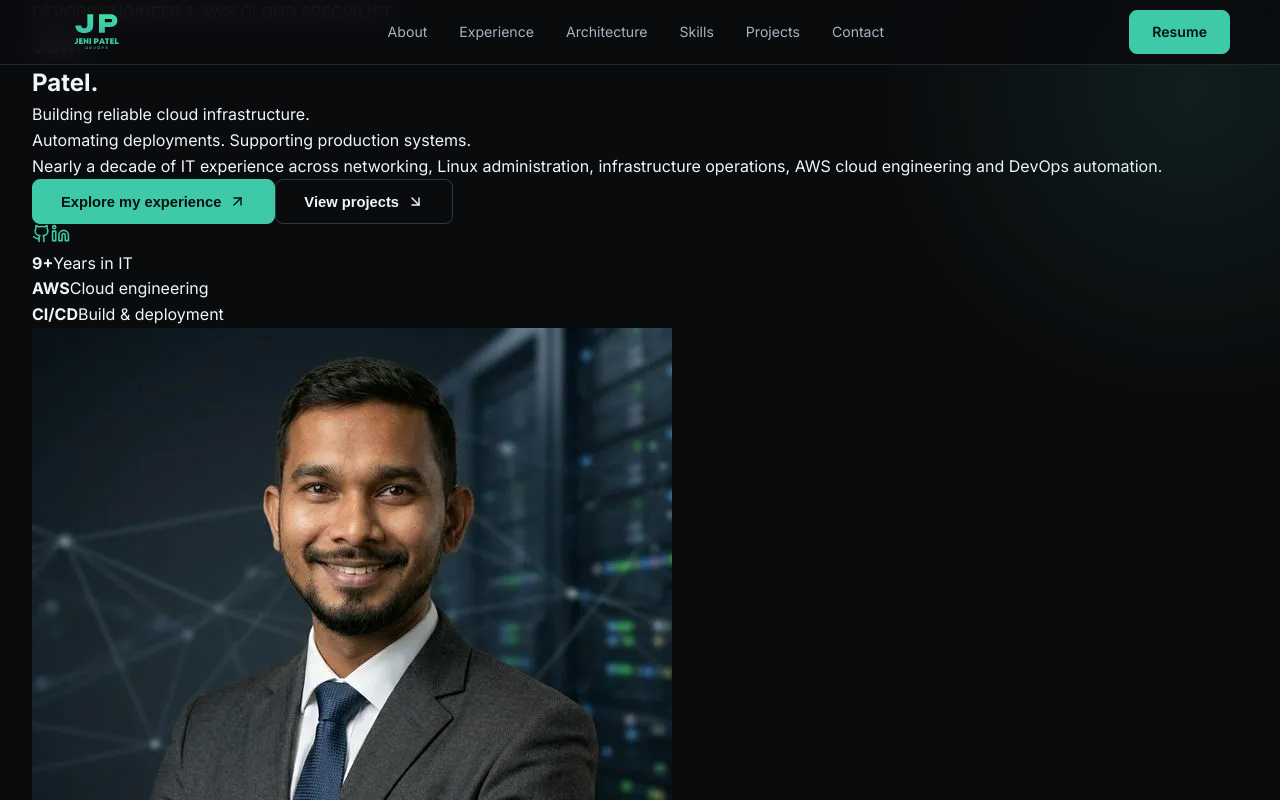
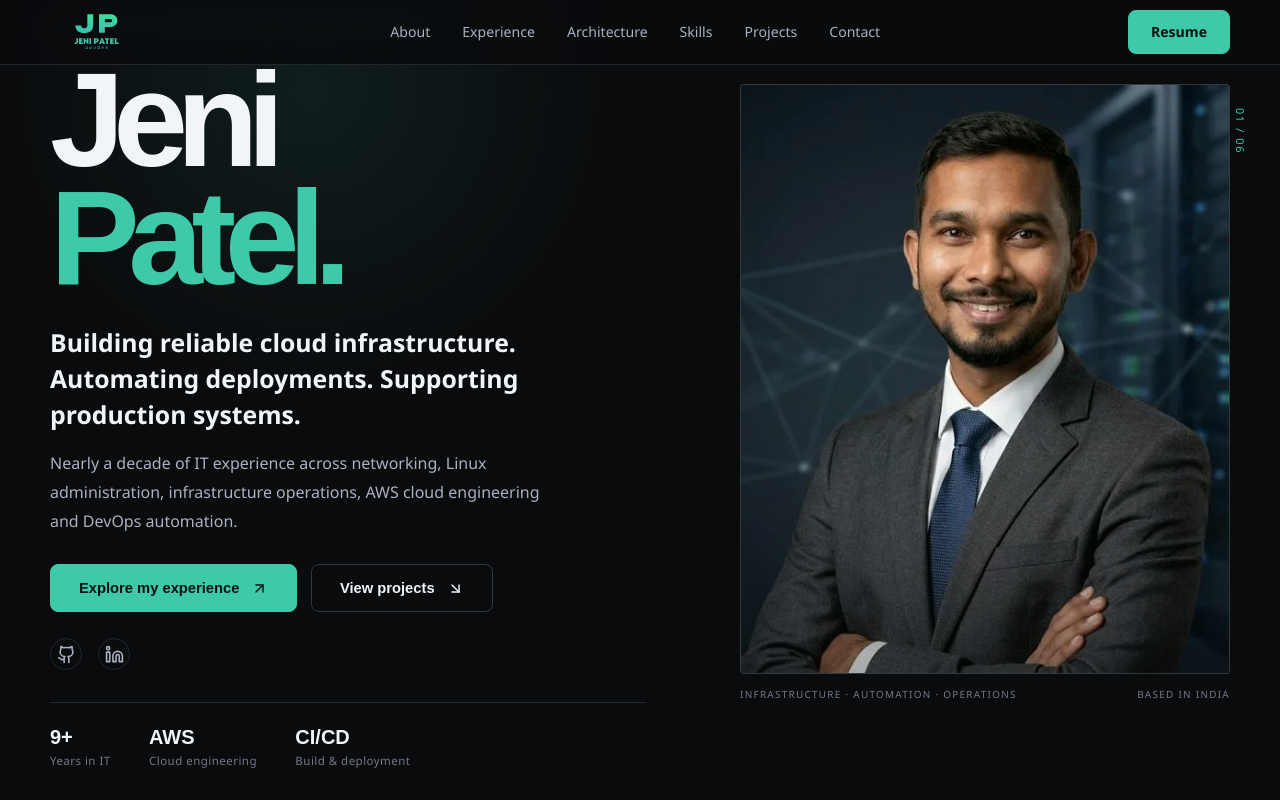
Before and after one commit to jenidevops30/portfolio, a React (Vite) app in the folder frontend/: page / in a window 1280 px wide. Shown: the top 800 px of the page. Built offline with nearby package versions, Linux system fonts and the light colour scheme.

Commit message:
Add editorial hero styles

```diff
--- a/frontend/src/App.css
+++ b/frontend/src/App.css
@@ -1113,3 +1113,36 @@ footer p {
     text-align: center;
   }
 }
+
+/* PHASE 1 — editorial portfolio hero */
+body { font-family: 'DM Sans', 'Segoe UI', system-ui, sans-serif; }
+h1, h2, h3, .editorial-name { font-family: 'Manrope', 'DM Sans', sans-serif; }
+.editorial-hero { min-height: 100svh; padding: 104px 2rem 3.5rem; display: flex; align-items: center; }
+.editorial-hero::before { content: ''; position: absolute; inset: 0; background: radial-gradient(ellipse at 78% 46%, rgba(62,201,168,.10), transparent 42%); pointer-events: none; }
+.editorial-hero-inner { position: relative; z-index: 1; width: 100%; max-width: 1180px; margin: 0 auto; display: grid; grid-template-columns: 1.08fr .92fr; gap: clamp(2rem, 6vw, 6rem); align-items: center; }
+.editorial-copy { padding: 1rem 0; }
+.editorial-eyebrow { display:flex; align-items:center; gap:.8rem; color:var(--accent); font-size:.72rem; letter-spacing:.17em; font-weight:700; margin-bottom:1.6rem; }
+.eyebrow-line { width:32px; height:1px; background:var(--accent); }
+.editorial-name { font-size:clamp(5rem, 10.5vw, 9.2rem); line-height:.88; letter-spacing:-.085em; font-weight:800; margin:0 0 1.8rem; }
+.editorial-name span { color:var(--accent); }
+.editorial-lead { color:var(--text); font-size:clamp(1.15rem, 2vw, 1.55rem); line-height:1.45; font-weight:600; margin-bottom:1rem; }
+.editorial-summary { max-width:520px; color:var(--muted); font-size:1rem; line-height:1.8; margin-bottom:1.8rem; }
+.editorial-actions { display:flex; gap:.85rem; flex-wrap:wrap; }
+.editorial-actions button { min-height:48px; }
+.editorial-actions button svg { margin-left:.25rem; }
+.editorial-socials { display:flex; gap:1rem; margin-top:1.6rem; }
+.editorial-socials a { display:inline-flex; color:var(--muted); padding:.35rem; border:1px solid var(--border); border-radius:50%; transition:color .2s,border-color .2s,transform .2s; }
+.editorial-socials a:hover { color:var(--accent); border-color:var(--accent); transform:translateY(-2px); }
+.editorial-proof { display:flex; gap:clamp(1.2rem, 3vw, 2.7rem); border-top:1px solid var(--border); margin-top:2rem; padding-top:1.4rem; }
+.editorial-proof div { display:flex; flex-direction:column; gap:.2rem; }
+.editorial-proof strong { color:var(--text); font:700 1.25rem 'Manrope',sans-serif; }
+.editorial-proof span { color:var(--muted-dim); font-size:.72rem; letter-spacing:.04em; }
+.editorial-portrait-wrap { position:relative; max-width:490px; width:100%; justify-self:end; }
+.portrait-frame { aspect-ratio: .83; overflow:hidden; background:var(--card); border:1px solid var(--border-strong); border-radius:3px; position:relative; }
+.portrait-frame::after { content:''; position:absolute; inset:0; background:linear-gradient(180deg,transparent 62%,rgba(10,11,13,.32)); pointer-events:none; }
+.portrait-frame img { width:100%; height:100%; object-fit:cover; object-position:center 30%; }
+.portrait-caption { display:flex; justify-content:space-between; gap:1rem; color:var(--muted-dim); font-size:.62rem; letter-spacing:.13em; padding-top:.8rem; }
+.portrait-index { position:absolute; right:-1.2rem; top:1.5rem; writing-mode:vertical-rl; color:var(--accent); font-size:.68rem; letter-spacing:.15em; }
+@media (max-width: 820px) { .editorial-hero { padding-top:100px; } .editorial-hero-inner { grid-template-columns:1fr; gap:2.4rem; } .editorial-portrait-wrap { justify-self:start; max-width:420px; } .editorial-name { font-size:clamp(4.6rem, 18vw, 7rem); } }
+@media (max-width: 520px) { .editorial-hero { padding:92px 1.2rem 2.5rem; } .editorial-eyebrow { font-size:.62rem; letter-spacing:.12em; } .editorial-actions { flex-direction:column; align-items:stretch; } .editorial-actions button { justify-content:center; } .editorial-proof { justify-content:space-between; gap:.7rem; } .editorial-proof span { font-size:.65rem; } .portrait-index { right:-.8rem; } }
+@media (prefers-reduced-motion: reduce) { .editorial-socials a { transition:none; } }
```
